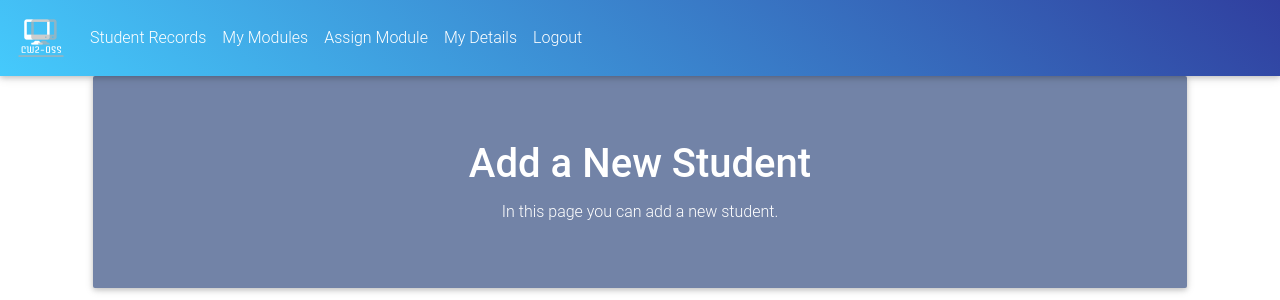
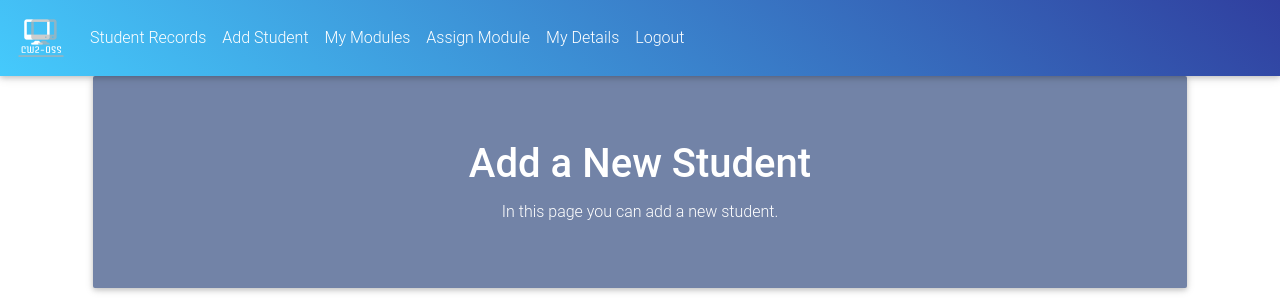
Before and after one commit to alpz94/OSS_CW2, a PHP site: page /addstudent.php in a window 1280 px wide. Shown: the top 300 px of the page. Run offline with PHP 8.4, Linux system fonts and the light colour scheme; the visitor is signed in with stand-in values (Sample User, id 1); some libraries are stand-ins or nearby versions.

Commit message:
added addstudent link

```diff
--- a/templates/partials/nav.php
+++ b/templates/partials/nav.php
@@ -8,6 +8,9 @@
     <ul class="navbar-nav">
       <li class="nav-item">
         <a class="nav-link text-white" href="students.php">Student Records</a>
+      </li>
+      <li class="nav-item">
+        <a class="nav-link text-white" href="addstudent.php">Add Student</a>
       </li>
       <li class="nav-item">
         <a class="nav-link text-white" href="modules.php">My Modules</a>
```
